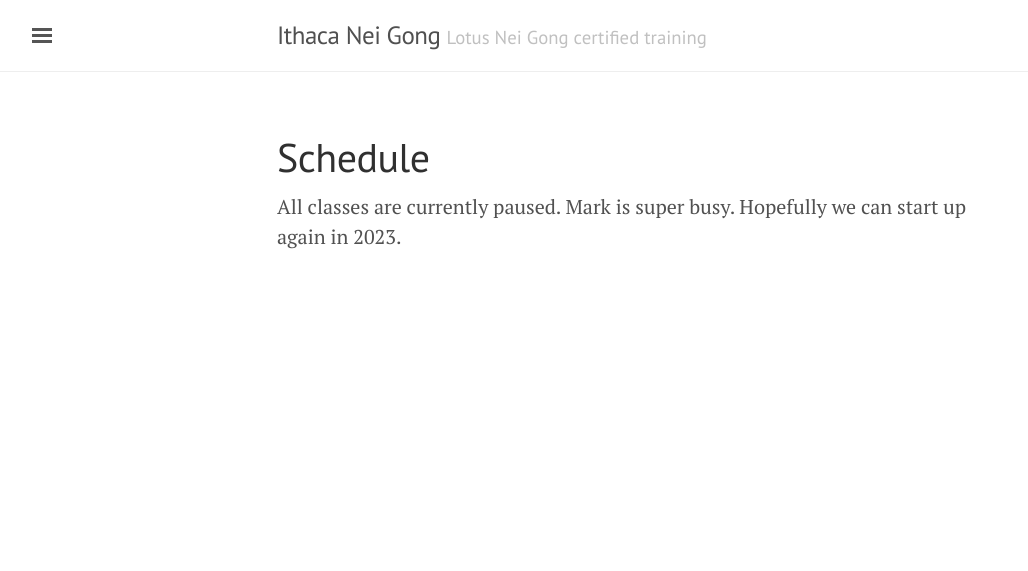
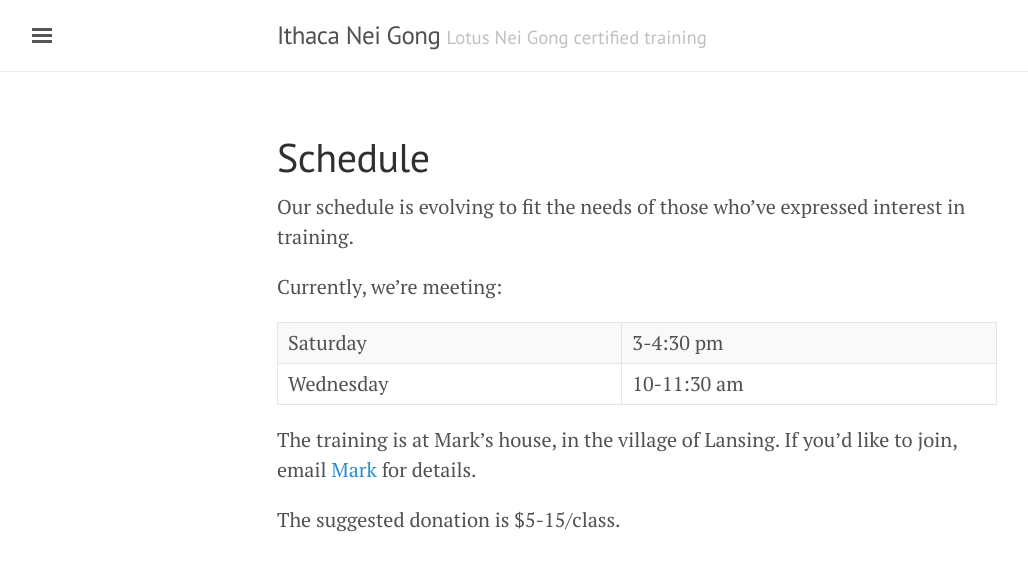
Before and after one commit to QuietSlow/Extend, a Jekyll site: the page built from _pages/schedule.md, in a window 1280 px wide. Shown: the top 571 px of the page, without its empty margins (3-1031 px from the left). Built offline with Jekyll 4.4.1, drawn with Linux system fonts in a browser that asks for light colours; some of the changed lines change nothing that is shown.

Commit message:
Update schedule.md
Sat & Wed classes on.

```diff
--- a/_pages/schedule.md
+++ b/_pages/schedule.md
@@ -5,25 +5,21 @@
 permalink: /schedule/
 ---
 
+{%comment%}
 All classes are currently paused. Mark is super busy. Hopefully we can start up again in 2023.
+{%endcomment%}
 
-{%comment%}
 Our schedule is evolving to fit the needs of those who’ve expressed interest in training.
 
 Currently, we’re meeting:
 
 | ---       | ---        |
 | Saturday  | 3-4:30 pm  |
-| Wednesday | 8-9:30 am  |
-| Friday    | 9-10:30 am |
-
-
-The Wednesday and Friday classes are on hold, pending a schedule reshuffling.
+| Wednesday | 10-11:30 am  |
 
 The training is at Mark’s house, in the village of Lansing. If you’d like to join, email [Mark](mailto:info@ithacaneigong.com) for details.
 
 The suggested donation is $5-15/class.
-{%endcomment%}
 
 {%comment%}
 ![heavenly bow image]({{ site.url }}/_images/heavenly bow.jpg)
```
